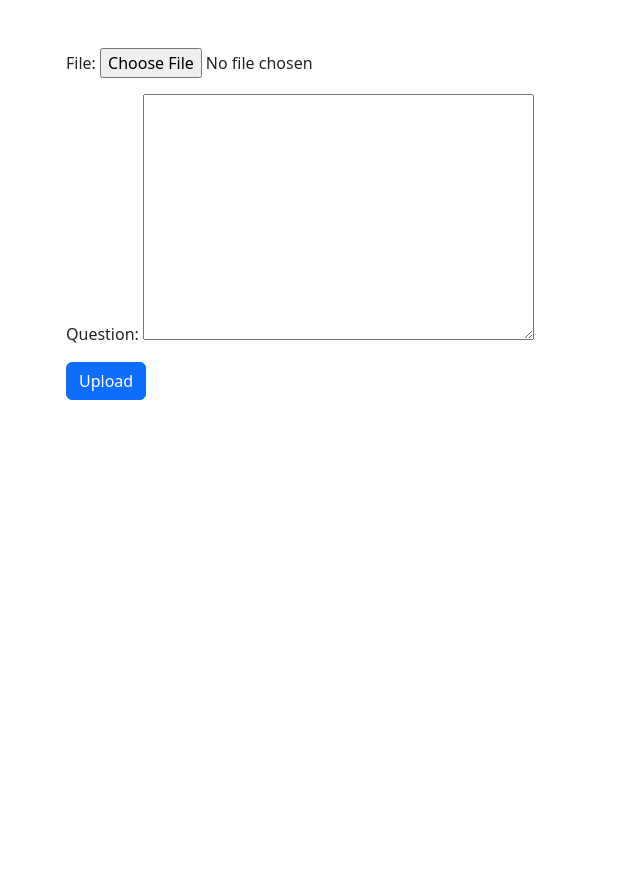
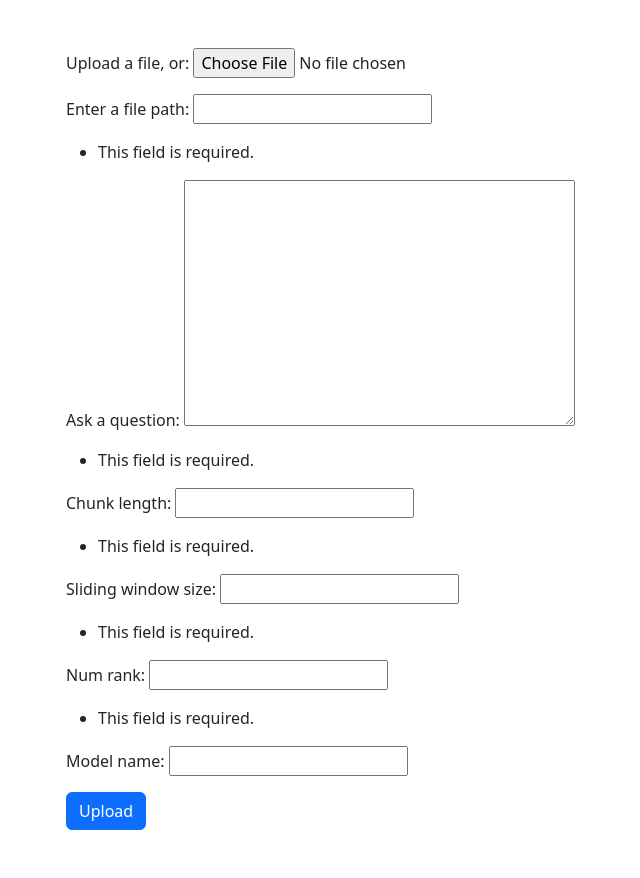
Before and after one commit to ASzecsenyi/RAG_QA, a Django app: page /upload/ in a window 1280 px wide. Shown: the whole page, without its empty margins (16-656 px from the left). Before the commit the page ends 400 px from the top, so only its background shows below. Run offline with Django 4.2, Linux system fonts and the light colour scheme; some libraries are stand-ins or nearby versions.

Commit message:
Update web gui

```diff
--- a/experiment_app/forms.py
+++ b/experiment_app/forms.py
@@ -5,4 +5,22 @@ from .models import TextFileUpload
 class TextFileUploadForm(forms.ModelForm):
     class Meta:
         model = TextFileUpload
-        fields = ('file', 'question',)
+        fields = ('file', 'file_path', 'question',)
+        labels = {
+            'file': 'Upload a file, or',
+            'file_path': 'Enter a file path',
+            'question': 'Ask a question'
+        }
+
+
+class ChunkerForm(forms.Form):
+    chunk_length = forms.IntegerField()
+    sliding_window_size = forms.FloatField()
+
+
+class RankerForm(forms.Form):
+    num_rank = forms.IntegerField()
+
+
+class QAForm(forms.Form):
+    model_name = forms.CharField()
--- a/experiment_app/models.py
+++ b/experiment_app/models.py
@@ -1,8 +1,10 @@
 from django.db import models
+
 
 # Create your models here.
 
 
 class TextFileUpload(models.Model):
-    file = models.FileField(upload_to='uploads/')
+    file = models.FileField(upload_to='uploads/', blank=True, null=True)
+    file_path = models.CharField(max_length=100, blank=True, null=True)
     question = models.TextField()
--- a/experiment_app/templates/experiment_app/model_form_upload.html
+++ b/experiment_app/templates/experiment_app/model_form_upload.html
@@ -10,11 +10,22 @@
         <form method="post" enctype="multipart/form-data">
           {% csrf_token %}
           {{ form.as_p }}
+          {{ chunker_form.as_p }}
+          {{ ranker_form.as_p }}
+          {{ qa_form.as_p }}
           <button type="submit" class="btn btn-primary">Upload</button>
         </form>
     </div>
+
     <!-- Display the answer and context here -->
     <div id="answer" class="container mt-5">
+        <!-- if the answer is not the empty string: -->
+        {% if answer %}
+            <h2>Answer:</h2>
+            <p>{{ answer }}</p>
+            <h2>Context:</h2>
+            <p>{{ context }}</p>
+        {% endif %}
 
     </div>
   </body>
--- a/experiment_app/views.py
+++ b/experiment_app/views.py
@@ -1,33 +1,65 @@
-from django.shortcuts import render
+from django.shortcuts import render, redirect
 
 from experiments import answer_single_question
+from qa.MistralQA import MistralQA
+from retrieval.Chunker.CharChunker import CharChunker
+from retrieval.Ranker.TfidfRanker import TfidfRanker
 # Create your views here.
-from .forms import TextFileUploadForm
+from .forms import TextFileUploadForm, ChunkerForm, RankerForm, QAForm
 
 
 def model_form_upload(request):
     if request.method == 'POST':
         form = TextFileUploadForm(request.POST, request.FILES)
-        if form.is_valid():
-            form.save()
-            # process the file here and return the answer
-            # use the function answer_single_question to generate the answer
-            # and pass it to template or to a new results page
+        chunker_form = ChunkerForm(request.POST)
+        ranker_form = RankerForm(request.POST)
+        qa_form = QAForm(request.POST)
+        answer = False
+        if form.is_valid() and chunker_form.is_valid() and ranker_form.is_valid() and qa_form.is_valid():
+            if form.cleaned_data['file']:
+                uploaded_file = form.save()
+                file_data = ""
 
-            uploaded_file = form.cleaned_data['file']
-            file_data = ""
+                for chunk in uploaded_file.file.chunks():
+                    file_data += chunk.decode('utf-8')
 
-            for chunk in uploaded_file.chunks():
-                file_data += chunk.decode('utf-8')
+                # set the file path to the uploaded file
+                uploaded_file.file_path = uploaded_file.file.path
+            elif form.cleaned_data['file_path']:
+                with open(form.cleaned_data['file_path'], 'r') as file:
+                    file_data = file.read()
+
+                uploaded_file = form.save()
+
+            chunker = CharChunker(chunk_length=chunker_form.cleaned_data['chunk_length'],
+                                  sliding_window_size=chunker_form.cleaned_data['sliding_window_size'])
+            ranker = TfidfRanker(ranker_form.cleaned_data['num_rank'])
+            qa = MistralQA(qa_form.cleaned_data['model_name'])
 
             answer = answer_single_question(question=form.cleaned_data['question'],
-                                            dataset=file_data)
-
-            return render(request, "experiment_app/results.html",
-                          {"answer": answer})  # this is a new html page that you have to create to show the results.
-
+                                            dataset=file_data,
+                                            chunker=chunker,
+                                            ranker=ranker,
+                                            qa=qa)
+            # Save the form data, the answer, and the path to the uploaded file in the session
+            request.session['form_data'] = request.POST
+            request.session['answer'] = answer
+            request.session['file_path'] = uploaded_file.file_path
+            return redirect('experiment_app:model_form_upload')
     else:
-        form = TextFileUploadForm()
+        # Retrieve the form data, the answer, and the path to the uploaded file from the session
+        form_data = request.session.get('form_data', {})
+        answer = request.session.get('answer', False)
+        file_path = request.session.get('file_path', None)
+        form_data['file_path'] = file_path
+        form = TextFileUploadForm(form_data)
+        chunker_form = ChunkerForm(form_data)
+        ranker_form = RankerForm(form_data)
+        qa_form = QAForm(form_data)
     return render(request, 'experiment_app/model_form_upload.html', {
-        'form': form
+        'form': form,
+        'chunker_form': chunker_form,
+        'ranker_form': ranker_form,
+        'qa_form': qa_form,
+        'answer': answer
     })
```
Also changed, not shown: experiments/__init__.py (+4 -6 lines).
